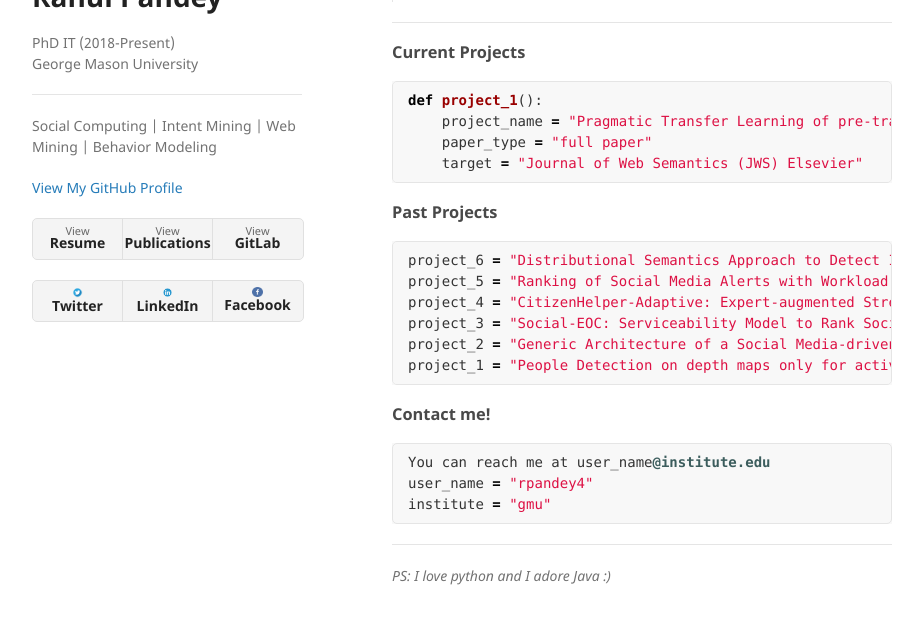
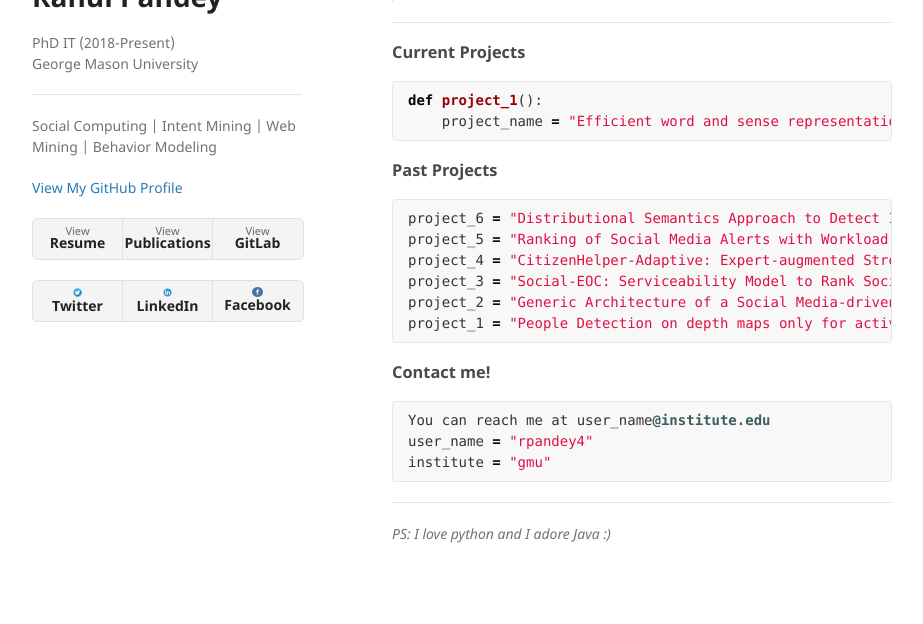
Before and after one commit to gizmowiki/gizmowiki.github.io, a Jekyll site: the page built from index.md, in a window 1280 px wide and 900 px high, scrolled down 969 px, cut to the strip 244-868 px from the top of the window. Shown: the whole strip, without its empty margins (178-1101 px from the left). Built offline with Jekyll 4.4.1, drawn with Linux system fonts in a browser that asks for light colours; our own code applies the rules of GitHub Pages for plain Markdown files.

Commit message:
added new pubs

````diff
--- a/index.md
+++ b/index.md
@@ -44,9 +44,7 @@ I have a 7-month work experience as a _Data Scientist_ in **Culture Machine Medi
 ### [](#header-3)Current Projects
 ```python
 def project_1():
-    project_name = "Pragmatic Transfer Learning of pre-trained word and sense representation for domain-specific text analytics"
-    paper_type = "full paper"
-    target = "Journal of Web Semantics (JWS) Elsevier"
+    project_name = "Efficient word and sense representation for crisis data"
 ```
 <!-- Learning to rank twitter data for intent classification
 Modeling user intent to help Fire and Rescue department of the state -->
````
Also changed, not shown: publications.md (+16 -5 lines).
